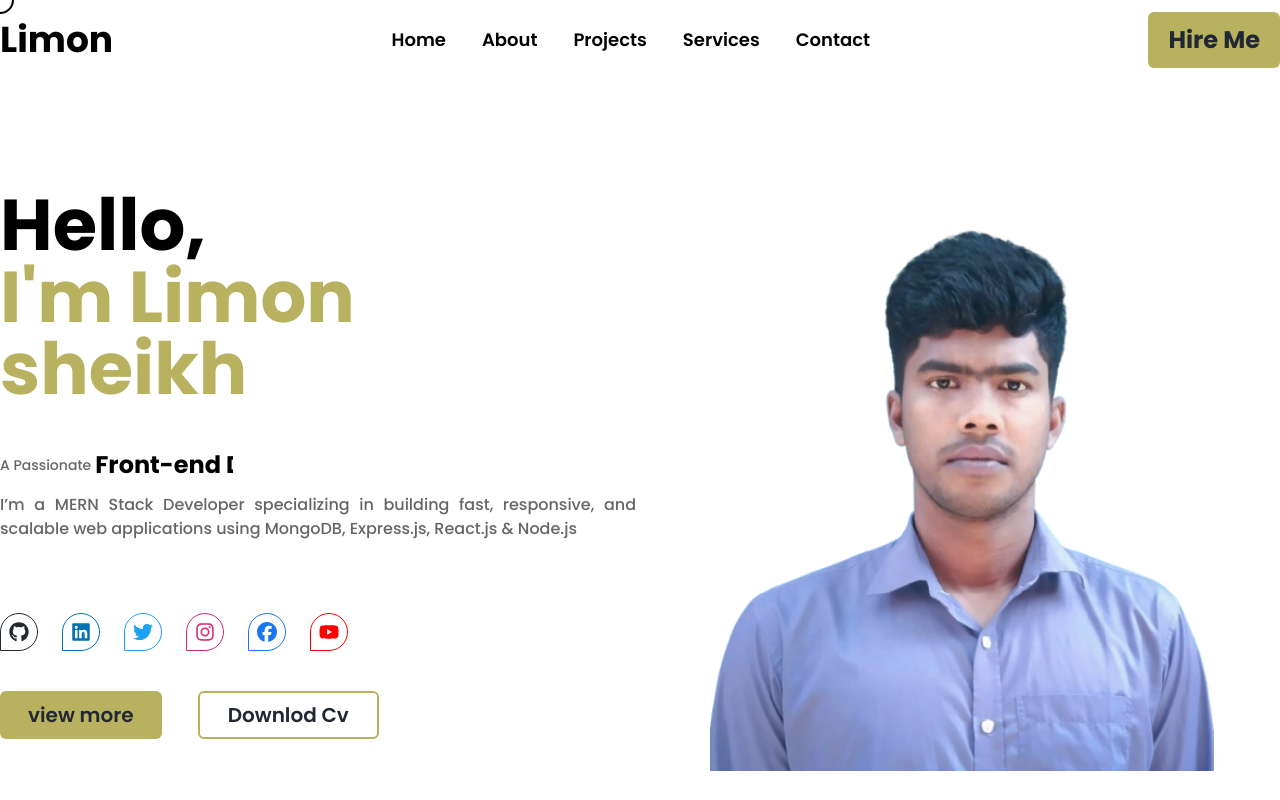
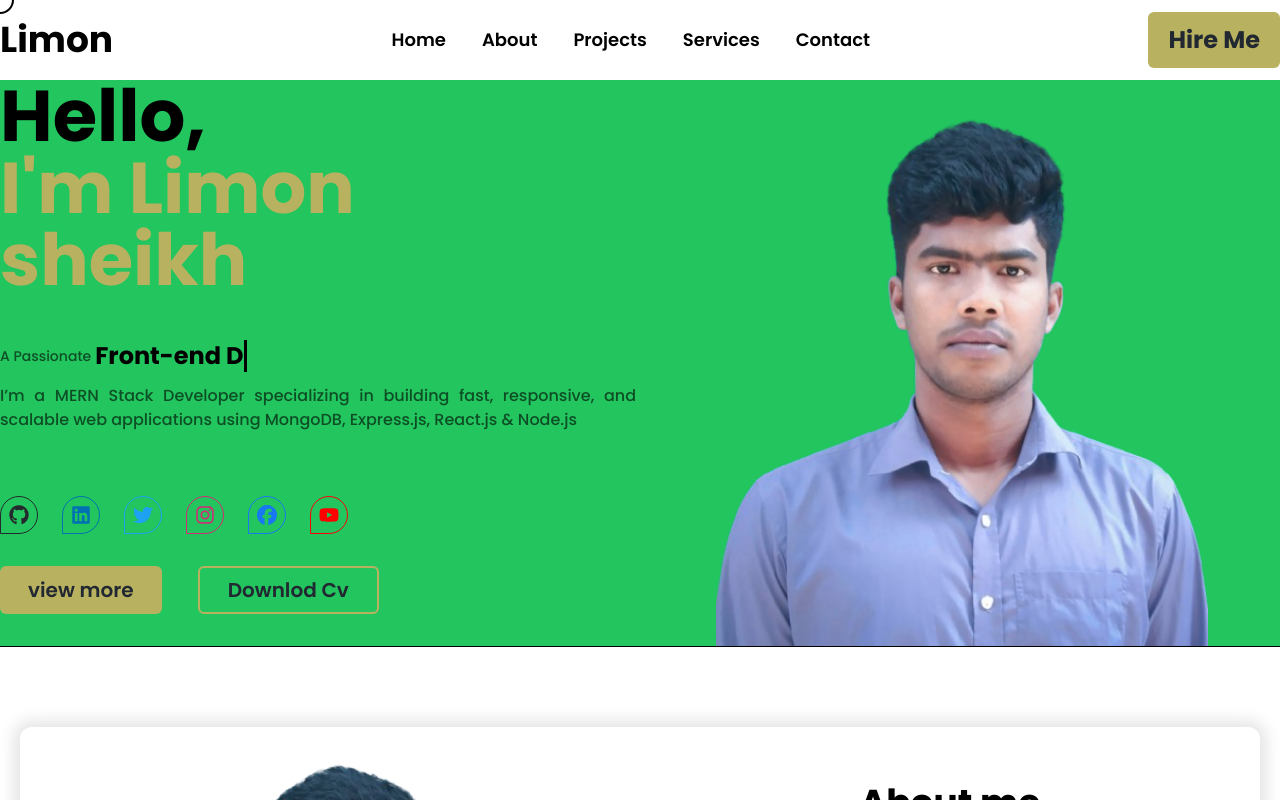
Before and after one commit to Limon-sheikh/My-portfolio, a React (Vite) app in the folder my-website/: page / in a window 1280 px wide. Shown: the top 800 px of the page. Built offline with nearby package versions, Linux system fonts and the light colour scheme.

Commit message:
some change hero section

```diff
--- a/my-website/src/components/footer/FooterAbout.jsx
+++ b/my-website/src/components/footer/FooterAbout.jsx
@@ -17,7 +17,7 @@ const FooterAbout = () => {
                   {item.description}
                 </h4>
 
-                <SocialIcon size={20} wrapperClass="gap-3 justify-center"
+                <SocialIcon size={20} wrapperClass="flex flex-wrap gap-3 justify-start"
                 className="flex flex-wrap gap-3 border border-dashed rounded-full p-2"
                 />
               </div>
--- a/my-website/src/components/hero/SocialIcon.jsx
+++ b/my-website/src/components/hero/SocialIcon.jsx
@@ -6,7 +6,7 @@ const SocialIcon = ({size, className, wrapperClass}) => {
     const {socials} = HeroData[0];
 
     return (
-        <div className={`${wrapperClass} grid grid-flow-col justify-between md:justify-start py-2`}>
+        <div className={`${wrapperClass}`}>
             {socials.map((social, index) => (
                 <a key={index} href={social.link} target="_blank" style={{borderColor: social.color, transition: "all 0.4s ease-in-out"}}
                     className={`${className}`}
--- a/my-website/src/pages/Hero.jsx
+++ b/my-website/src/pages/Hero.jsx
@@ -7,8 +7,9 @@ const Home = () => {
   const {hello, limon, sheikh, title, titleName, description, image} = HeroData[0];
 
   return (
-    <section id="hero" className="min-h-[calc(100vh)] md:flex md:items-center overflow-hidden">
-      <div className="container mx-auto">
+    <>
+      <section id="hero" className="max-h-[calc(100vh-80px)] md:flex md:items-center">
+      <div className="container mx-auto bg-green-500">
         <div id="wraper" className="px-5 md:px-0 md:grid md:grid-cols-12 lg:gap-2">
           <div className="pt-10 md:pt-0 flex flex-col md:col-span-6">
             <div className="">
@@ -33,7 +34,9 @@ const Home = () => {
             </div>
 
             <div className="mt-[11vh] lg:mt-14">
-              <SocialIcon size={20} wrapperClass='gap-6' className={`border p-2 rounded-tl-3xl rounded-tr-3xl rounded-br-3xl`}/>
+              <SocialIcon size={20} wrapperClass='flex flex-wrap justify-between md:justify-start gap-2 md:gap-6'
+                className={`border p-2 rounded-tl-3xl rounded-tr-3xl rounded-br-3xl`}
+              />
               <div className="flex justify-between gap-4 md:justify-start md:gap-9 py-8">
                 <Button title="view more" border={false}
                   className="bg-accent text-gray px-7 py-2 font-semibold text-[4vw] sm:text-[3vw] md:text-xl hover:bg-hover
@@ -49,13 +52,14 @@ const Home = () => {
 
           <div className="hidden md:block md:col-span-6">
             <div className="md:h-full lg:h-full md:flex md:justify-center">
-              <img src={image} alt="hero image" className="" />
+              <img src={image} alt="hero image"/>
             </div>
           </div>
         </div>
       </div>
+    </section>
       <hr />
-    </section>
+  </>
   );
 };
 
```
